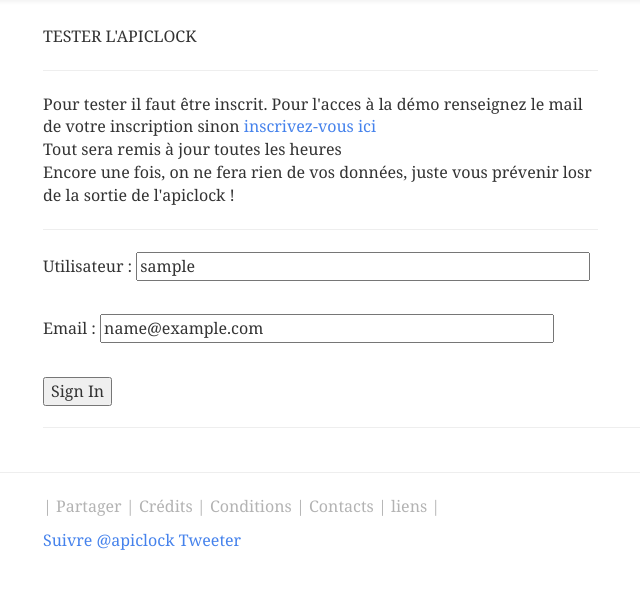
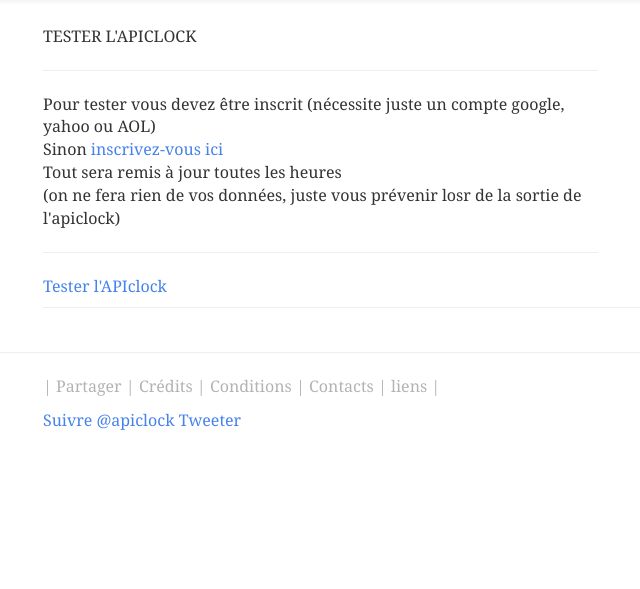
Before and after one commit to jeromefiot/SITE_APICLOCK, a Flask app: page /apiclock in a window 1280 px wide. Shown: the part 65-654 px from the top of the page, without its empty margins (27-667 px from the left). Run offline with Flask 2, Linux system fonts and the light colour scheme; a user stored in the database is signed in; tables that the repository leaves empty hold one stand-in row (values such as "Sample post"); parts of the project's set-up code (start-up, migrations or seed data) failed here and were passed over; some libraries are stand-ins or nearby versions.

Commit message:
rajout base APICLOCK (accueil / theme)

```diff
--- a/app/templates/BASE.html
+++ b/app/templates/BASE.html
@@ -46,7 +46,7 @@
               <a href="{{ url_for('commande') }}">Commander</a>
             </li>
             <li>
-              <a href="#">Blog</a>
+              <a href="{{ url_for('avancement') }}">Blog</a>
             </li>
           </ul>
 
--- a/app/templates/apiclock_login.html
+++ b/app/templates/apiclock_login.html
@@ -4,29 +4,15 @@
 
     TESTER L'APICLOCK
     <hr/>
-        Pour tester il faut être inscrit.
-        Pour l'acces à la démo renseignez le mail de votre inscription sinon <a href="{{ url_for('login') }}">inscrivez-vous ici</a><br/>
+        Pour tester vous devez être inscrit (nécessite juste un compte google, yahoo ou AOL) <br/>
+        Sinon <a href="{{ url_for('login') }}">inscrivez-vous ici</a><br/>
         Tout sera remis à jour toutes les heures<br/>
-        Encore une fois, on ne fera rien de vos données, juste vous prévenir losr de la sortie de l'apiclock !<br/>
+        (on ne fera rien de vos données, juste vous prévenir losr de la sortie de l'apiclock)<br/>
     <hr/>
 
     {% if g.user.is_authenticated() %}
-        <form action="" method="post" name="login">
-        {{ form.hidden_tag() }}
 
-            <p>Utilisateur : {{ form.nickname(size=40) }} <br/>
-            {% for error in form.errors.nickname %}
-            <span style="color: red;">[{{error}}]</span>
-            {% endfor %}<br>
-            </p>
-
-            <p>Email : {{ form.email(size=40) }} <br/></p>
-            {% for error in form.errors.email %}
-            <span style="color: red;">[{{error}}]</span>
-            {% endfor %}<br>
-
-            <p><input type="submit" value="Sign In"></p>
-        </form>
+        <a href="{{ url_for('APICLOCK_accueil') }}">Tester l'APIclock</a>
 
     {% else %}
 
--- a/app/views.py
+++ b/app/views.py
@@ -3,7 +3,7 @@
 from app import app, db, lm, oid
 from flask import render_template, flash, redirect, session, url_for, request, g
 from flask.ext.login import login_user, logout_user, current_user, login_required
-from forms import LoginForm, EditForm, LoginApiclock
+from forms import LoginForm, EditForm
 from models import User, ROLE_USER, ROLE_ADMIN
 from datetime import datetime
 
@@ -175,13 +175,14 @@
 #   Pages ALICLOCK
 # ---------------------------------
 
-@app.route('/apiclock', methods=['GET', 'POST'])
+@app.route('/apiclock')
 def apiclock():
-    form = LoginApiclock()
 
-    if g.user.is_authenticated():
-    # si le user est inscrit on récup ses infos (mail / utilisateur)
-        form.nickname.data=g.user.nickname
-        form.email.data=g.user.email
+    return render_template('APICLOCK_login.html')
 
-    return render_template('APICLOCK_login.html', form = form)
+
+@app.route('/apiclock_accueil')
+@login_required
+def APICLOCK_accueil():
+
+    return render_template('./apiclock/APICLOCK_accueil.html')
--- a/forms.py
+++ b/forms.py
@@ -41,8 +41,3 @@
             return False
         # sinon TRUE
         return True
-
-class LoginApiclock(Form):
-    """ Pour la page d'accès au WIP APICLOCK """
-    nickname = TextField('Nickname', validators=[Length(min=5, max=25), Required()])
-    email = TextField('email', validators=[Required()])
```
Also changed, not shown: app/templates/apiclock/APICLOCK_accueil.html (added, +7 -0 lines), app/templates/apiclock/BASE_apiclock.html (added, +56 -0 lines), app/static/css/apiclock/apiclock_base.css (added).
